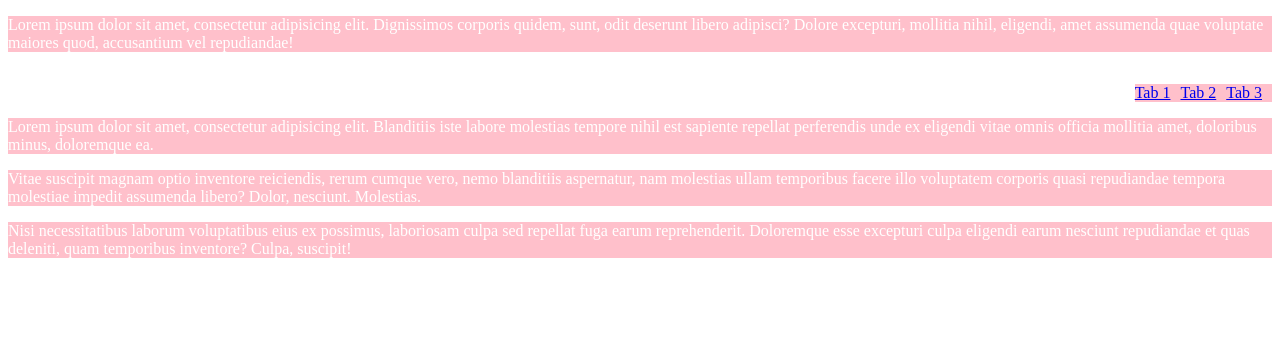
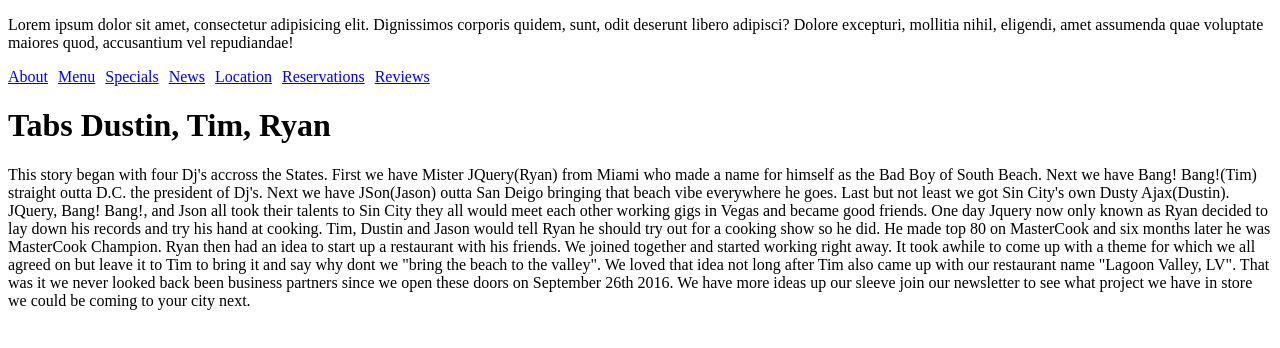
Before and after one commit to coachpacman/jquery-examples, a plain HTML site: page index.html in a window 1280 px wide. Drawn offline with nearby package versions, Linux system fonts and the light colour scheme.

Commit message:
added tab plugin

```diff
--- a/index.html
+++ b/index.html
@@ -9,26 +9,37 @@
   <p>Lorem ipsum dolor sit amet, consectetur adipisicing elit. Dignissimos corporis quidem, sunt, odit deserunt libero adipisci? Dolore excepturi, mollitia nihil, eligendi, amet assumenda quae voluptate maiores quod, accusantium vel repudiandae!</p>
   <div id="tabs">
     <div class="container" id="tab1">
-      <span class="title">Tab 1</span>
-      <p>Lorem ipsum dolor sit amet, consectetur adipisicing elit. Blanditiis iste labore molestias tempore nihil est sapiente repellat perferendis unde ex eligendi vitae omnis officia mollitia amet, doloribus minus, doloremque ea.</p>
-      <p>Vitae suscipit magnam optio inventore reiciendis, rerum cumque vero, nemo blanditiis aspernatur, nam molestias ullam temporibus facere illo voluptatem corporis quasi repudiandae tempora molestiae impedit assumenda libero? Dolor, nesciunt. Molestias.</p>
-      <p>Nisi necessitatibus laborum voluptatibus eius ex possimus, laboriosam culpa sed repellat fuga earum reprehenderit. Doloremque esse excepturi culpa eligendi earum nesciunt repudiandae et quas deleniti, quam temporibus inventore? Culpa, suscipit!</p>
+      <span class="title">About</span>
+      <h1>Tabs Dustin, Tim, Ryan</h1>
+      <p>This story began with four Dj's accross the States. First we have Mister JQuery(Ryan) from Miami who made a name for himself as the Bad Boy of South Beach. Next we have Bang! Bang!(Tim) straight outta D.C. the president of Dj's. Next we have JSon(Jason) outta San Deigo bringing that beach vibe everywhere he goes. Last but not least we got Sin City's own Dusty Ajax(Dustin). JQuery, Bang! Bang!, and Json all took their talents to Sin City they all would meet each other working gigs in Vegas and became good friends. One day Jquery now only known as Ryan decided to lay down his records and try his hand at cooking. Tim, Dustin and Jason would tell Ryan he should try out for a cooking show so he did. He made top 80 on MasterCook and six months later he was MasterCook Champion. Ryan then had an idea to start up a restaurant with his friends. We joined together and started working right away. It took awhile to come up with a theme for which we all agreed on but leave it to Tim to bring it and say why dont we "bring the beach to the valley". We loved that idea not long after Tim also came up with our restaurant name "Lagoon Valley, LV". That was it we never looked back been business partners since we open these doors on September 26th 2016. We have more ideas up our sleeve join our newsletter to see what project we have in store we could be coming to your city next. </p>
     </div>
     <div class="container" id="tab2">
-      <span class="title">Tab 2</span>
+      <span class="title">Menu</span>
       <p>Ab possimus iste cum facere. Eum perferendis incidunt, enim aperiam modi accusamus aliquid iure, deleniti cupiditate nesciunt sit quas eaque adipisci sequi amet, nostrum cum quaerat asperiores. Soluta, repellendus nisi?</p>
       <p>Praesentium, commodi voluptatibus hic quidem enim corporis adipisci nulla blanditiis eveniet consequatur consectetur quibusdam, explicabo vitae quod sunt impedit. Iusto sed commodi rerum at minus culpa, porro vel neque quis!</p>
     </div>
     <div class="container" id="tab3">
-      <span class="title">Tab 3</span>
-      <p>Lorem ipsum dolor sit amet, consectetur adipisicing elit. Illum cum quae quaerat doloribus, eum praesentium modi inventore harum magnam dolorem vero? Quos dolores qui sint libero tempora aliquid cumque animi.</p>
-      <p>Voluptatibus eligendi voluptas voluptate aut molestias repellendus repellat rem, excepturi perspiciatis saepe ut corrupti consectetur animi eveniet velit mollitia, consequuntur earum at dolorum nisi vel. Excepturi iste dolorum eum aut?</p>
-      <p>Illo nostrum, delectus quasi expedita ipsam, corrupti sapiente odit natus minus, eos corporis ab debitis eaque sed. Doloribus consectetur a, quam error placeat molestias fuga, fugiat repellendus ducimus aperiam labore!</p>
-      <p>Similique totam velit veritatis reprehenderit nobis quidem culpa eum minus numquam hic unde sapiente nam voluptas esse sunt exercitationem inventore aliquid repudiandae consequuntur excepturi adipisci at, dolores vitae, eveniet. Adipisci.</p>
+      <span class="title">Specials</span>
+      SPECIALS!
+    </div>
+    <div class="container" id="tab4">
+      <span class="title">News</span>
+      NEWS!
+    </div>
+    <div class="container" id="tab5">
+      <span class="title">Location</span>
+      LOCATION!
+    </div>
+    <div class="container" id="tab6">
+      <span class="title">Reservations</span>
+      RESERVATIONS!
+    </div>
+    <div class="container" id="tab7">
+      <span class="title">Reviews</span>
+      REVIEWS!
     </div>
   </div>
   <script src="http://code.jquery.com/jquery-3.1.1.min.js" integrity="sha256-hVVnYaiADRTO2PzUGmuLJr8BLUSjGIZsDYGmIJLv2b8=" crossorigin="anonymous"></script>
-  <script src="hilite.plugin.js"></script>
   <script src="tabs.plugin.js"></script>
   <script src="main.js"></script>
 </body>
--- a/main.js
+++ b/main.js
@@ -1,5 +1,5 @@
 $(document).ready(function(){
-  $("#tabs").tabIt({position:'right'})
+  $("#tabs").tabIt({position:'center'})
 
   $.fn.hilite.defaults = {
     background:'pink',
--- a/tabs.plugin.js
+++ b/tabs.plugin.js
@@ -39,7 +39,7 @@
   }
 
   $.fn.tabIt.defaults = {
-    position: 'left'
+    position: 'right'
   }
 
 }())
```
